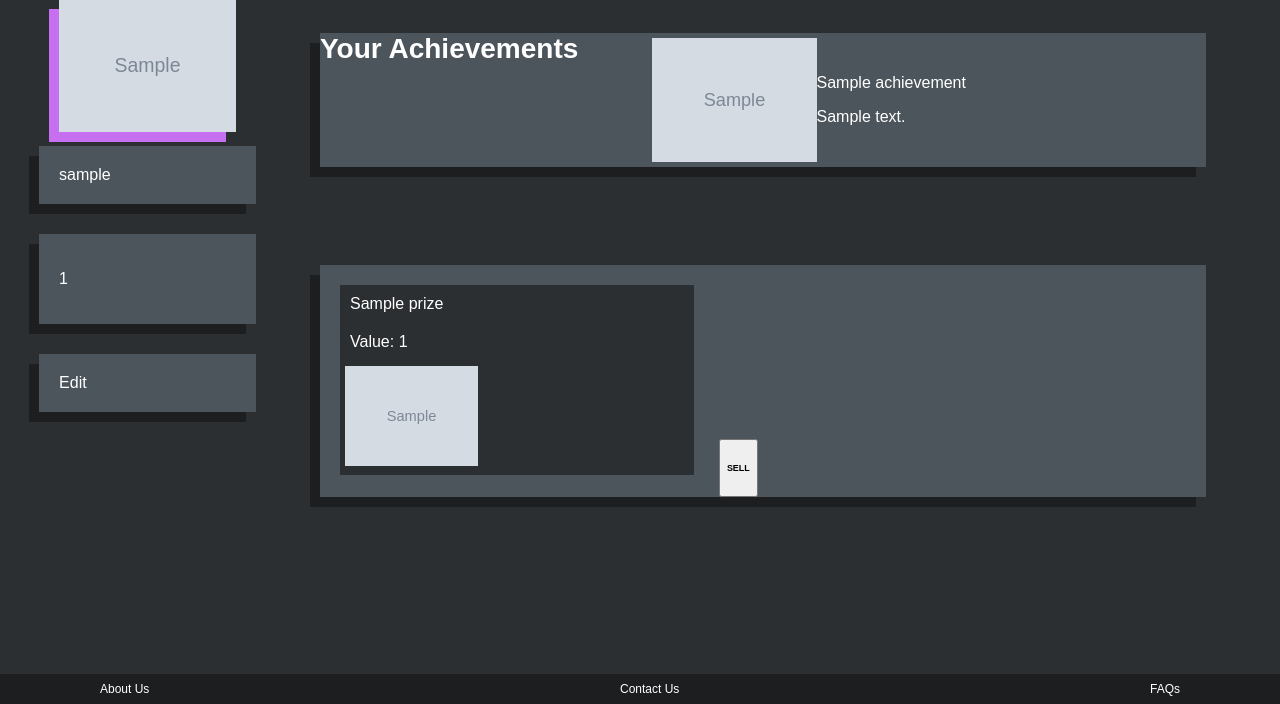
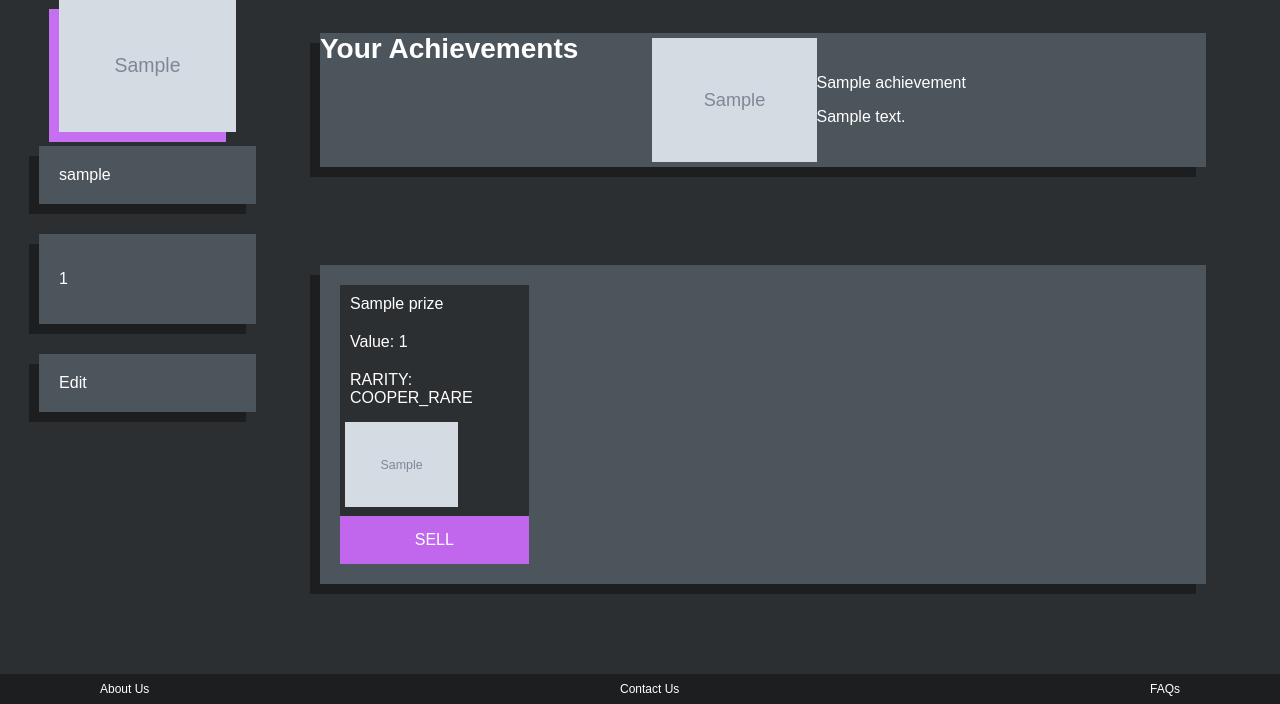
Before and after one commit to LorneBarnaby/WAD2-Team-2D, a Django app: a page that uses templates/cr8/profile.html in a window 1280 px wide. Shown: the part 96-800 px from the top of the page. Run offline with Django 3.2, Linux system fonts and the light colour scheme; a user stored in the database is signed in; tables that the repository leaves empty hold one stand-in row (values such as "Sample post"); grey boxes marked "Sample" are stand-in pictures; some libraries are stand-ins or nearby versions.

Commit message:
spruced up the profile page a bit

```diff
--- a/static/css/style.css
+++ b/static/css/style.css
@@ -21,7 +21,8 @@ body {
 a:visited {
     color: #8de9ff;
 }
-a{
+
+a {
     color: #8de9ff;
 }
 
@@ -184,10 +185,11 @@ h3 {
         padding: 20px;
     }
 }
+
 .zoom:hover {
-    -ms-transform: scale(1.5);
-    -webkit-transform: scale(1.5);
-    transform: scale(2);
+    -ms-transform: scale(1.3);
+    -webkit-transform: scale(1.3);
+    transform: scale(1.5);
 }
 
 .contentbox {
@@ -197,28 +199,29 @@ h3 {
     width: 90%;
 }
 
-.linkBox{
+.linkBox {
     text-decoration: none;
-    color:white;
+    color: white;
 }
 
 .prize_list {
-    width: 40%;
+    width: 90%;
     background-color: #2c2f32;
-    display: inline-block;
     margin: 20px;
 }
-.prize_list *{
-    padding:10px;
+
+
+.prize_list * {
+    padding: 10px;
 }
 
 .prize_list img {
-    height: 100px;
-    width: auto;
+    height: auto;
+    width: 60%;
     padding: 5px;
 }
 
-#openbtn{
+#openbtn {
     font-size: 30px;
     color: white;
     font-family: "Arial Rounded MT Bold", sans-serif;
@@ -245,7 +248,7 @@ h3 {
     width: auto;
 }
 
-#cr8-box-container{
+#cr8-box-container {
     height: 250px;
     width: 250px;
 }
@@ -355,7 +358,7 @@ h3 {
 }
 
 
-.column{
+.column {
     display: flex;
     flex-direction: column;
     align-items: center;
@@ -366,40 +369,66 @@ h3 {
     height: auto;
     width: 60%;
     padding: 0;
-    margin-top:5%;
+    margin-top: 5%;
 
     box-shadow: -10px 10px #c66ff1;
 }
-.profile-container{
-    width:100%;
-    display:flex;
-    justify-content:space-around;
+
+.profile-container {
+    width: 100%;
+    display: flex;
+    justify-content: space-around;
 }
 
-.profile-info{
-    width:30%;
+.profile-info {
+    width: 30%;
 }
-.profile-info div{
-    width:60%;
-    padding:20px;
+
+.profile-info div {
+    width: 60%;
+    padding: 20px;
 }
-.profile-stock{
+
+.profile-stock {
     width: 100%;
 }
-.profile-stock div{
-    margin-left:0;
+
+.profile-stock div {
+    margin-left: 0;
     margin-bottom: 0;
 }
 
-.profile-achievements{
-    display:flex;
+.profile-achievements {
+    display: flex;
     justify-content: space-between;
 }
-.profile-achievements img{
-    width:30%;
-    height:auto;
+
+.profile-achievements img {
+    width: 30%;
+    height: auto;
+}
+.profile-inventory{
+    -webkit-column-count: 4;
+       -moz-column-count: 4;
+            column-count: 4;
+}
+.profile-inventory *{
+    display:inline-block;
 }
 
-.achievement-container{
-    padding:5px;
+.achievement-container {
+    padding: 5px;
 }
+
+.sellbtns {
+    background-color: #c067ed;
+    border: none;
+    color: white;
+    padding: 15px 32px;
+    text-align: center;
+    text-decoration: none;
+    display: inline-block;
+    font-size: 16px;
+    width: 100%;
+
+}
--- a/static/js/cr8-jquery.js
+++ b/static/js/cr8-jquery.js
@@ -9,7 +9,7 @@ var acc = document.getElementsByClassName("accordion");
 var i;
 
 for (i = 0; i < acc.length; i++) {
-  acc[i].addEventListener("click", function() {
+    acc[i].addEventListener("click", function () {
         this.classList.toggle("active");
         var panel = this.nextElementSibling;
         if (panel.style.maxHeight) {
@@ -17,4 +17,5 @@ for (i = 0; i < acc.length; i++) {
         } else {
             panel.style.maxHeight = panel.scrollHeight + "px";
         }
-  })}
+    })
+}
--- a/templates/cr8/profile.html
+++ b/templates/cr8/profile.html
@@ -46,7 +46,7 @@
                         {% endfor %}
 
                         {%  else  %}
-                        <p>You have no achievements :(</p>
+                        <p>You have no achievements D:</p>
                     {% endif %}
                 </div>
                 <div class="profile-achievements contentbox">
@@ -74,17 +74,25 @@
                     {% if user_prize_list %}
                         {% for prize in user_prize_list %}
                             <div id="{{ prize.id }}">
-                            <li class="prize_list">
+                            <li class="prize_list column">
                                 <div>{{ prize.prizeName }}</div>
                                 <div>Value: {{ prize.prizeValue }}</div>
+                                <div>RARITY: {{ prize.prizeRarity }}</div>
                                 <img id="{{ prize.prizeName }}" class="zoom sellable" src="{{ prize.prizeImage.url }}"
-                                     alt="Prize image"></li>
+                                     alt="Prize image">
                             {% if is_current_user %}
                                 <button class="sellbtns"
                                         data-prizeid="{{ prize.id }}"
                                         type="button">
-                                    <h6 class="sellbtntexts"> SELL </h6>
+                                    SELL
                                 </button>
+                            </li>
+{#                            {% if is_current_user %}#}
+{#                                <button class="sellbtns"#}
+{#                                        data-prizeid="{{ prize.id }}"#}
+{#                                        type="button">#}
+{#                                    <h6 class="sellbtntexts"> SELL </h6>#}
+{#                                </button>#}
                             {% endif %}
                             </div>
                         {% endfor %}
```
Lines whose indentation alone changed are shown as unchanged.
